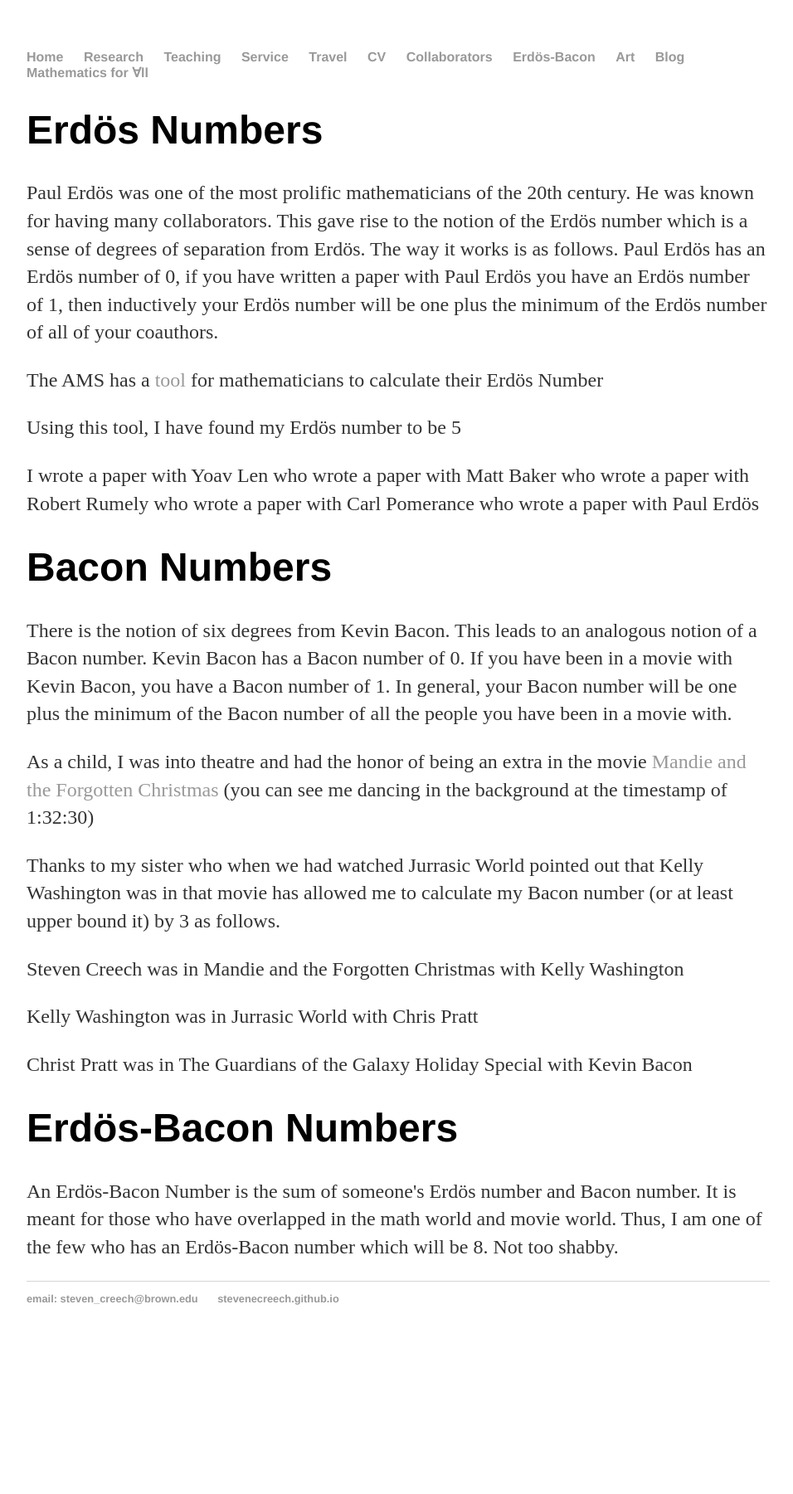
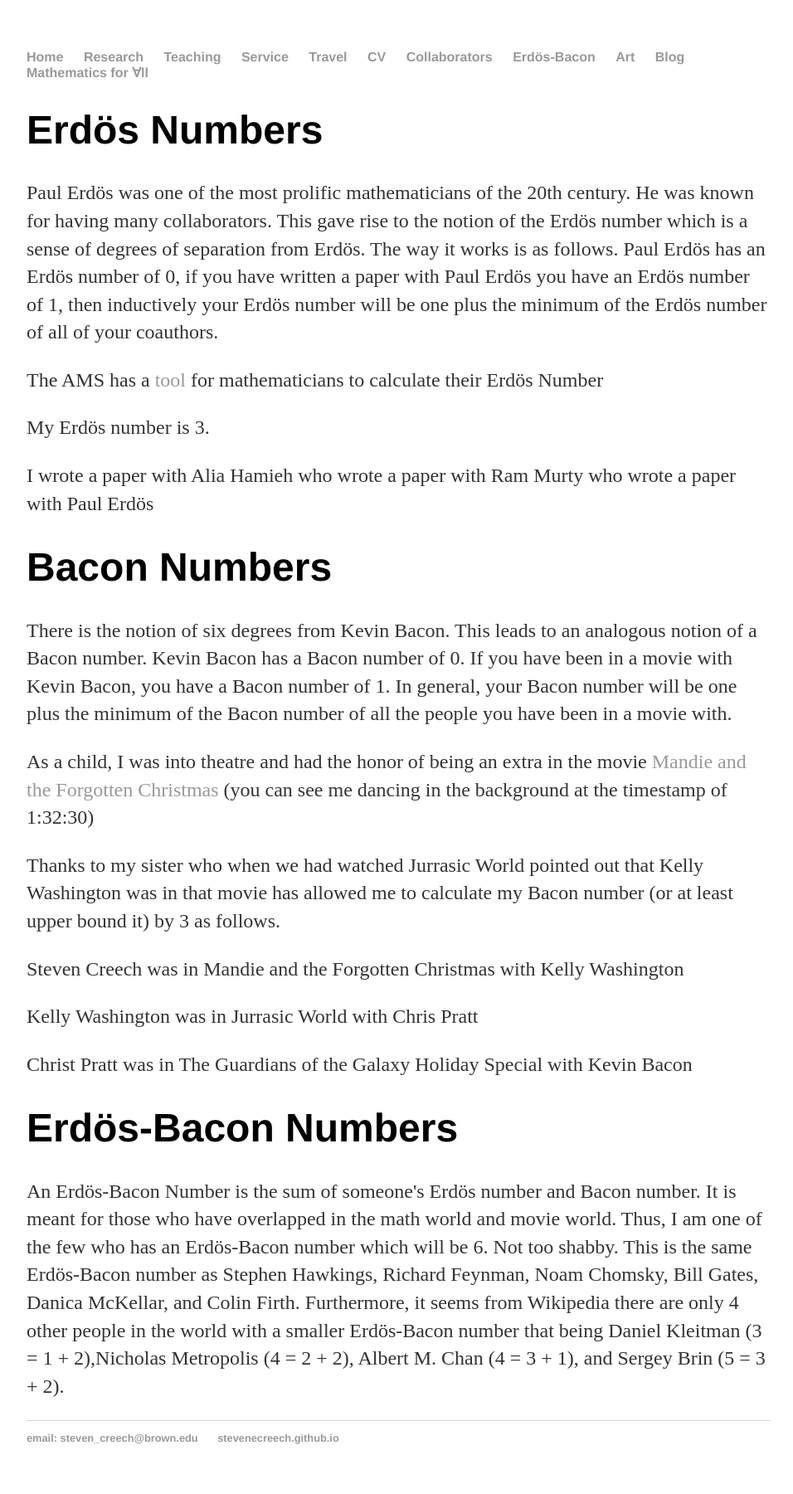
Before and after one commit to stevenecreech/stevenecreech.github.io, a Jekyll site: the page built from Erdös-Bacon/index.html, in a window 1280 px wide. Shown: the whole page at 83% size, without its empty margins (160-1116 px from the left). Built offline with Jekyll 4.4.1, drawn with Linux system fonts in a browser that asks for light colours; Markdown is read by kramdown in place of the engine named in the settings; before the commit the page ends 1633 px from its top, so only the background shows below that.

Commit message:
Update index.html

```diff
--- a/Erdös-Bacon/index.html
+++ b/Erdös-Bacon/index.html
@@ -11,9 +11,9 @@ title: Steven Creech Erdös-Bacon Numbers
 
 	<p>The AMS has a <a href="https://mathscinet.ams.org/mathscinet/freetools/collab-dist">tool</a> for mathematicians to calculate their Erdös Number</p>
 
-	<p>Using this tool, I have found my Erdös number to be 5</p>
+	<p>My Erdös number is 3. </p>
 
-	<p>I wrote a paper with Yoav Len who wrote a paper with Matt Baker who wrote a paper with Robert Rumely who wrote a paper with Carl Pomerance who wrote a paper with Paul Erdös</p>
+	<p>I wrote a paper with Alia Hamieh who wrote a paper with Ram Murty who wrote a paper with Paul Erdös</p>
 
 	<h1>Bacon Numbers</h1>
 	<p>There is the notion of six degrees from Kevin Bacon. This leads to an analogous notion of a Bacon number. Kevin Bacon has
@@ -34,5 +34,10 @@ title: Steven Creech Erdös-Bacon Numbers
 	<h1>Erdös-Bacon Numbers</h1>
 	<p>An Erdös-Bacon Number is the sum of someone's Erdös number and Bacon number.
 	It is meant for those who have overlapped in the math world and movie world. Thus,
-	I am one of the few who has an Erdös-Bacon number which will be 8. Not too shabby.</p>
+	I am one of the few who has an Erdös-Bacon number which will be 6. Not too shabby.
+	This is the same Erdös-Bacon number as Stephen Hawkings, Richard Feynman, Noam Chomsky,
+	Bill Gates, Danica McKellar, and Colin Firth.  Furthermore, it seems from Wikipedia there
+	are only 4 other people in the world with a smaller Erdös-Bacon number that being Daniel Kleitman
+	(3 = 1 + 2),Nicholas Metropolis (4 = 2 + 2), Albert M. Chan (4 = 3 + 1), and Sergey Brin (5 = 3 + 2).
+	</p>
 </div><!-- /.blurb -->
```
